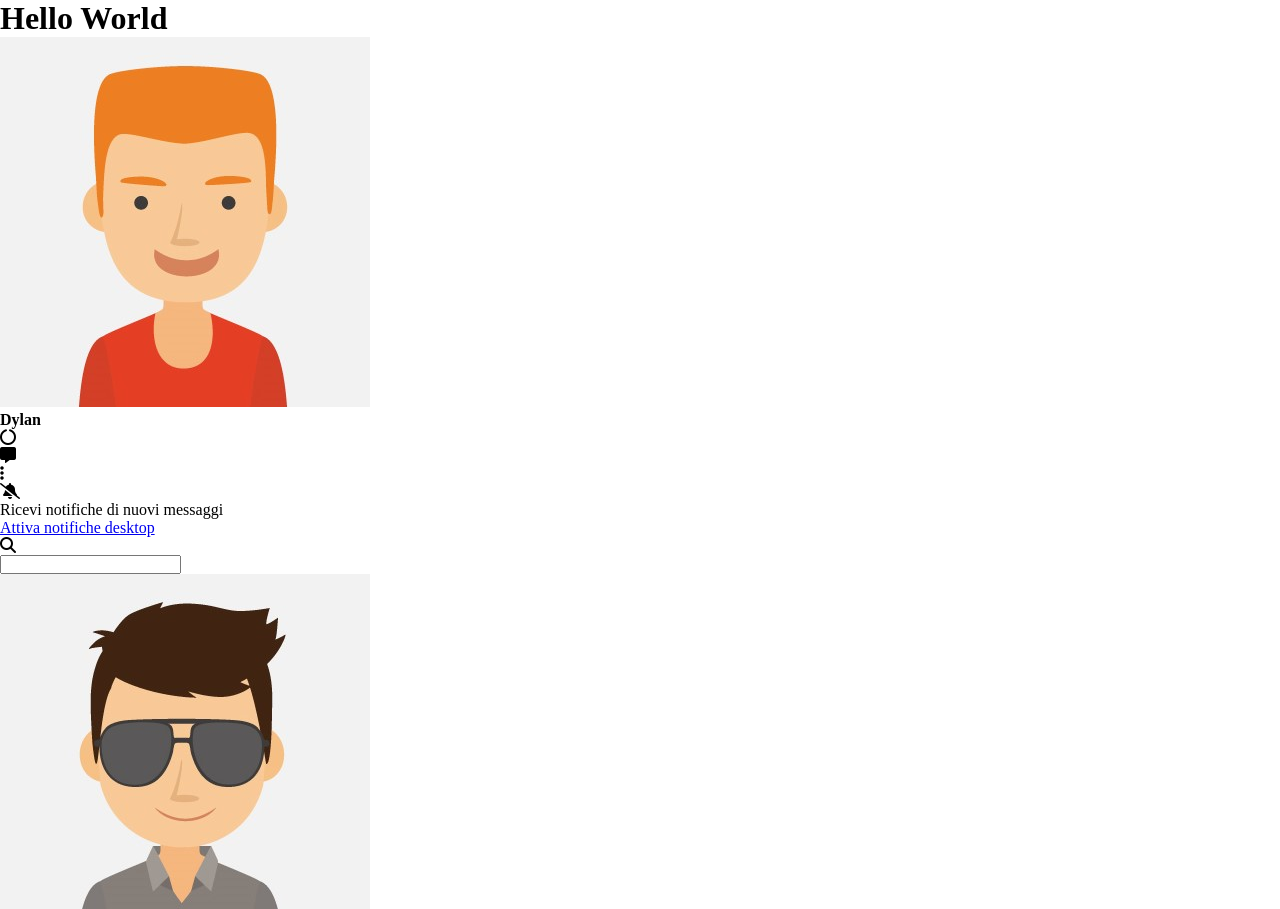
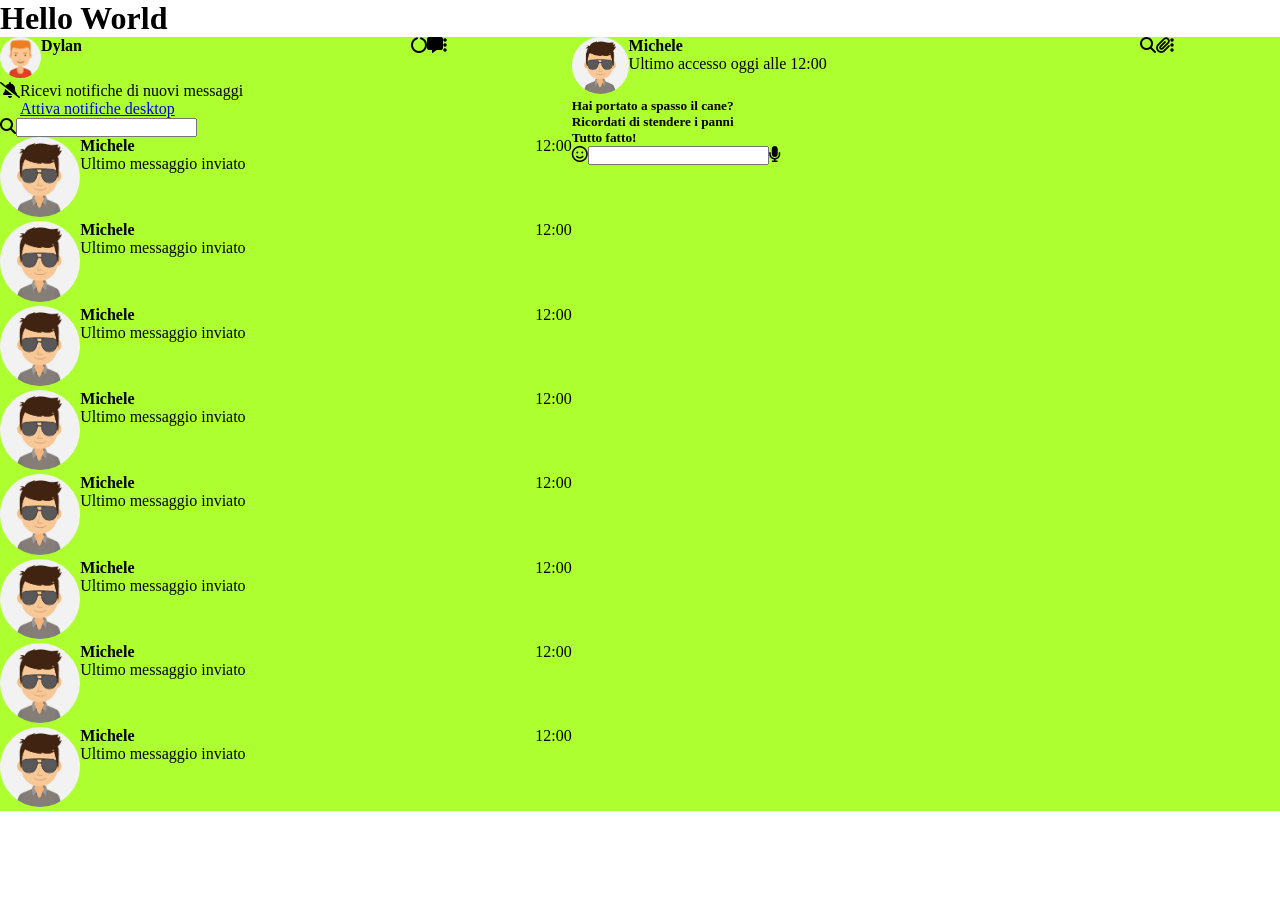
Before and after one commit to DylanBlanco/vue-boolzapp, a plain HTML site: page index.html in a window 1280 px wide. Shown: the top 909 px of the page. After the commit the page ends 811 px from the top, so only its background shows below. Drawn offline with nearby package versions, Linux system fonts and the light colour scheme.

Commit message:
html - main - creata struttura

```diff
--- a/css/style.css
+++ b/css/style.css
@@ -8,5 +8,35 @@ RESET
 }
 
 /***************
+COLOR
+***************/
+body > main {
+    background-color: greenyellow;
+}
+
+/***************
 GENERAL
 ***************/
+body > main {
+    display: flex;
+}
+
+ul {
+    list-style-type: none;
+    /* padding-left: 0;
+    margin-left: 0; */
+    display: flex;
+}
+
+img {
+    width: 100%;
+    border-radius: 50%;
+}
+
+.logo-header {
+    width: 10%;
+}
+
+.logo-chat {
+    width: 15%;
+}
--- a/index.html
+++ b/index.html
@@ -18,35 +18,56 @@
         </h1>
     </div>
     <main>
-        <!-- aside - parte sinistra - chats -->
+        <!-- aside - chats contatti - parte sinistra -->
         <aside>
-            <!-- header aside - intestazione -->
+            <!-- header dell'aside - intestazione -->
             <header>
                 <div>
+                    <ul>
+                        <li>
+                            <ul>
+                                <li class="logo-header">
                                     <img src="img/avatar_1.jpg" alt="avatar_1">
+                                </li>
+                                <li>
                                     <h4>Dylan</h4>
-                </div>
-                <div>
+                                </li>
+                            </ul>
+                        </li>
+                        <li>
                             <ul>
                                 <li><i class="fa-solid fa-circle-notch"></i></li>
                                 <li><i class="fa-solid fa-message"></i></li>
                                 <li><i class="fa-solid fa-ellipsis-vertical"></i></li>
                             </ul>
+                        </li>
+                    </ul>
+
                 </div>
             </header>
 
             <!-- nav aside - barra di ricerca -->
             <nav>
                 <div>
-                    <div><i class="fa-solid fa-bell-slash"></i></div>
-                    <div>
+                    <ul>
+                        <li>
+                            <i class="fa-solid fa-bell-slash"></i>
+                        </li>
+                        <li>
                             <p>Ricevi notifiche di nuovi messaggi</p>
                             <a href="#">Attiva notifiche desktop</a>
-                    </div>
+                        </li>
+                    </ul>
                 </div>
                 <div>
-                    <div><i class="fa-solid fa-magnifying-glass"></i></div>
+                    <ul>
+                        <li>
+                            <i class="fa-solid fa-magnifying-glass"></i>
+                        </li>
+                        <li>
                             <input type="text" >
+                        </li>
+                    </ul>
                 </div>
             </nav>
 
@@ -58,7 +79,7 @@
                         <!-- contatto -->
                         <li>
                             <ul>
-                                <li>
+                                <li class="logo-chat">
                                     <img src="img/avatar_2.jpg" alt="">
                                 </li>
                                 <li>
@@ -80,7 +101,7 @@
                         <!-- contatto -->
                         <li>
                             <ul>
-                                <li>
+                                <li class="logo-chat">
                                     <img src="img/avatar_2.jpg" alt="">
                                 </li>
                                 <li>
@@ -102,7 +123,7 @@
                         <!-- contatto -->
                         <li>
                             <ul>
-                                <li>
+                                <li class="logo-chat">
                                     <img src="img/avatar_2.jpg" alt="">
                                 </li>
                                 <li>
@@ -124,7 +145,7 @@
                         <!-- contatto -->
                         <li>
                             <ul>
-                                <li>
+                                <li class="logo-chat">
                                     <img src="img/avatar_2.jpg" alt="">
                                 </li>
                                 <li>
@@ -146,7 +167,7 @@
                         <!-- contatto -->
                         <li>
                             <ul>
-                                <li>
+                                <li class="logo-chat">
                                     <img src="img/avatar_2.jpg" alt="">
                                 </li>
                                 <li>
@@ -168,7 +189,7 @@
                         <!-- contatto -->
                         <li>
                             <ul>
-                                <li>
+                                <li class="logo-chat">
                                     <img src="img/avatar_2.jpg" alt="">
                                 </li>
                                 <li>
@@ -190,7 +211,7 @@
                         <!-- contatto -->
                         <li>
                             <ul>
-                                <li>
+                                <li class="logo-chat">
                                     <img src="img/avatar_2.jpg" alt="">
                                 </li>
                                 <li>
@@ -212,7 +233,7 @@
                         <!-- contatto -->
                         <li>
                             <ul>
-                                <li>
+                                <li class="logo-chat">
                                     <img src="img/avatar_2.jpg" alt="">
                                 </li>
                                 <li>
@@ -229,6 +250,69 @@
                 </div>
             </main>
         </aside>
+
+        <!-- main - chat singolo contatto - parte destra -->
+        <main>
+            <!-- header del main -->
+            <header>
+                <div>
+                    <ul>
+                        <li>
+                            <ul>
+                                <li class="logo-header">
+                                    <img src="img/avatar_2.jpg" alt="avatar_2">
+                                </li>
+                                <li>
+                                    <h4>Michele</h4>
+                                    <p>Ultimo accesso oggi alle 12:00</p>
+                                </li>
+                            </ul>
+                        </li>
+                        <li>
+                            <ul>
+                                <li><i class="fa-solid fa-magnifying-glass"></i></li>
+                                <li><i class="fa-solid fa-paperclip"></i></li>
+                                <li><i class="fa-solid fa-ellipsis-vertical"></i></li>
+                            </ul>
+                        </li>
+                    </ul>
+                </div>
+            </header>
+
+            <!-- main messaggi -->
+            <main>
+                <div>
+                    <div>
+                        <h5>Hai portato a spasso il cane?</h5>
+                    </div>
+                </div>
+                <div>
+                    <div>
+                        <h5>Ricordati di stendere i panni</h5>
+                    </div>
+                </div>
+                <div>
+                    <div>
+                        <h5>Tutto fatto!</h5>
+                    </div>
+                </div>
+            </main>
+
+            <!-- barra messaggi -->
+            <nav>
+                <ul>
+                    <li>
+                        <i class="fa-regular fa-face-smile"></i>
+                    </li>
+                    <li>
+                        <input type="text">
+                    </li>
+                    <li>
+                        <i class="fa-solid fa-microphone"></i>
+                    </li>
+                </ul>
+            </nav>
+        </main>
     </main>
 
     <!--link VUE js-->
```
Lines whose indentation alone changed are shown as unchanged.
